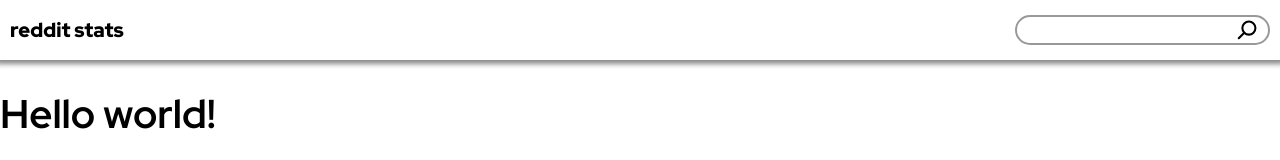
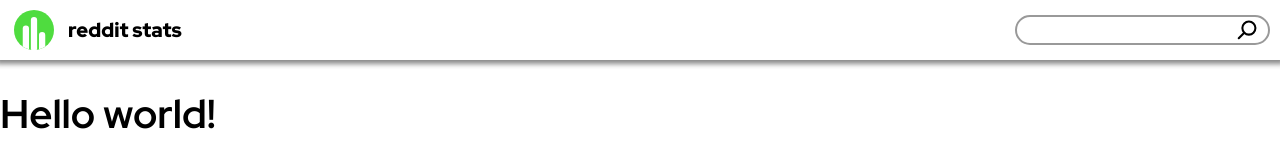
Before and after one commit to DoelJavid/reddit-client, a React (Vite) app: page / in a window 1280 px wide. Shown: the top 160 px of the page. Built offline with nearby package versions, Linux system fonts and the light colour scheme.

Commit message:
feat: Added logo

```diff
--- a/src/components/Header.jsx
+++ b/src/components/Header.jsx
@@ -6,7 +6,10 @@ import Search from "../features/search/Search.jsx";
 function Header() {
   return (
     <header>
-      <h1 className="logo">reddit stats</h1>
+      <div className="logo">
+        <img src="/icons/logo.svg" alt="" />
+        <h1>reddit stats</h1>
+      </div>
       <Search />
     </header>
   );
--- a/src/styles.css
+++ b/src/styles.css
@@ -47,6 +47,13 @@ header {
 }
 
 .logo {
+  display: flex;
+  flex-flow: row nowrap;
+  align-items: center;
+  gap: .5rem;
+}
+
+.logo h1 {
   margin: .25rem 0;
   font-size: 1rem;
   font-weight: 900;
```
Also changed, not shown: public/icons/logo.svg (added).
